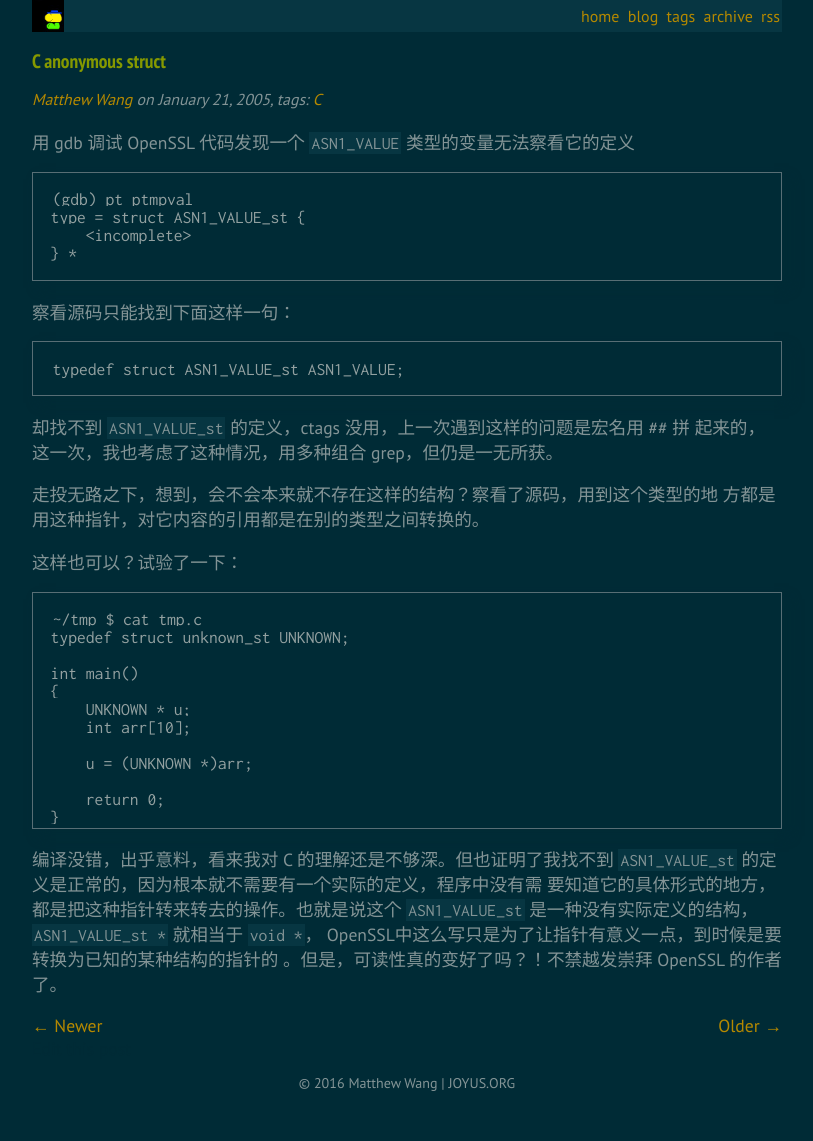
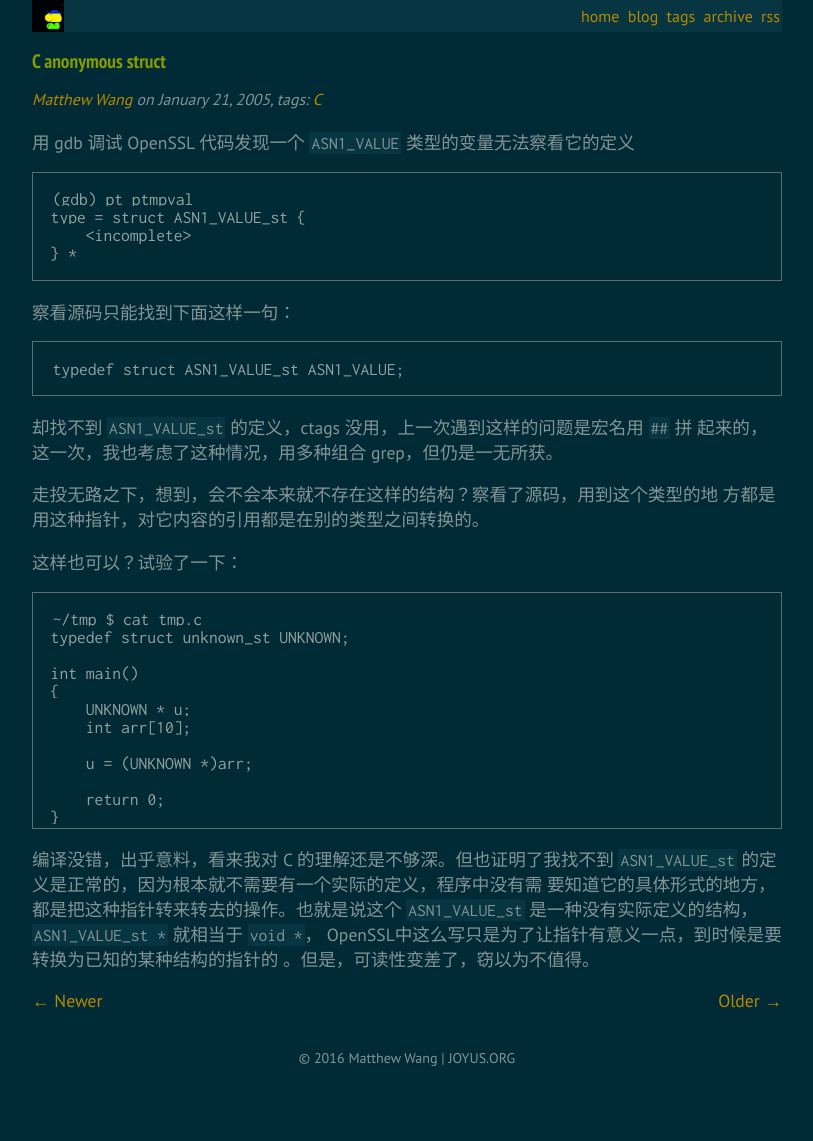
Before and after one commit to ymattw/joyus, a Jekyll site: the page built from _posts/2005-01-21-c-anonymous-struct.md, in a window 1280 px wide. Shown: the whole page, without its empty margins (233-1046 px from the left). Built offline with Jekyll 4.4.1, drawn with Linux system fonts in a browser that asks for light colours; comment, search, counter and statistics services are not loaded; after the commit the page ends 1116 px from its top, so only the background shows below that.

Commit message:
Update 2005-01-21-c-anonymous-struct.md

```diff
--- a/_posts/2005-01-21-c-anonymous-struct.md
+++ b/_posts/2005-01-21-c-anonymous-struct.md
@@ -18,7 +18,7 @@ type = struct ASN1_VALUE_st {
 
     typedef struct ASN1_VALUE_st ASN1_VALUE;
 
-却找不到 `ASN1_VALUE_st` 的定义，ctags 没用，上一次遇到这样的问题是宏名用 ## 拼
+却找不到 `ASN1_VALUE_st` 的定义，ctags 没用，上一次遇到这样的问题是宏名用 `##` 拼
 起来的，这一次，我也考虑了这种情况，用多种组合 grep，但仍是一无所获。
 
 走投无路之下，想到，会不会本来就不存在这样的结构？察看了源码，用到这个类型的地
@@ -46,4 +46,4 @@ type = struct ASN1_VALUE_st {
 要知道它的具体形式的地方，都是把这种指针转来转去的操作。也就是说这个
 `ASN1_VALUE_st` 是一种没有实际定义的结构，`ASN1_VALUE_st *` 就相当于 `void *`，
 OpenSSL中这么写只是为了让指针有意义一点，到时候是要转换为已知的某种结构的指针的
-。但是，可读性真的变好了吗？！不禁越发崇拜 OpenSSL 的作者了。
+。但是，可读性变差了，窃以为不值得。
```
